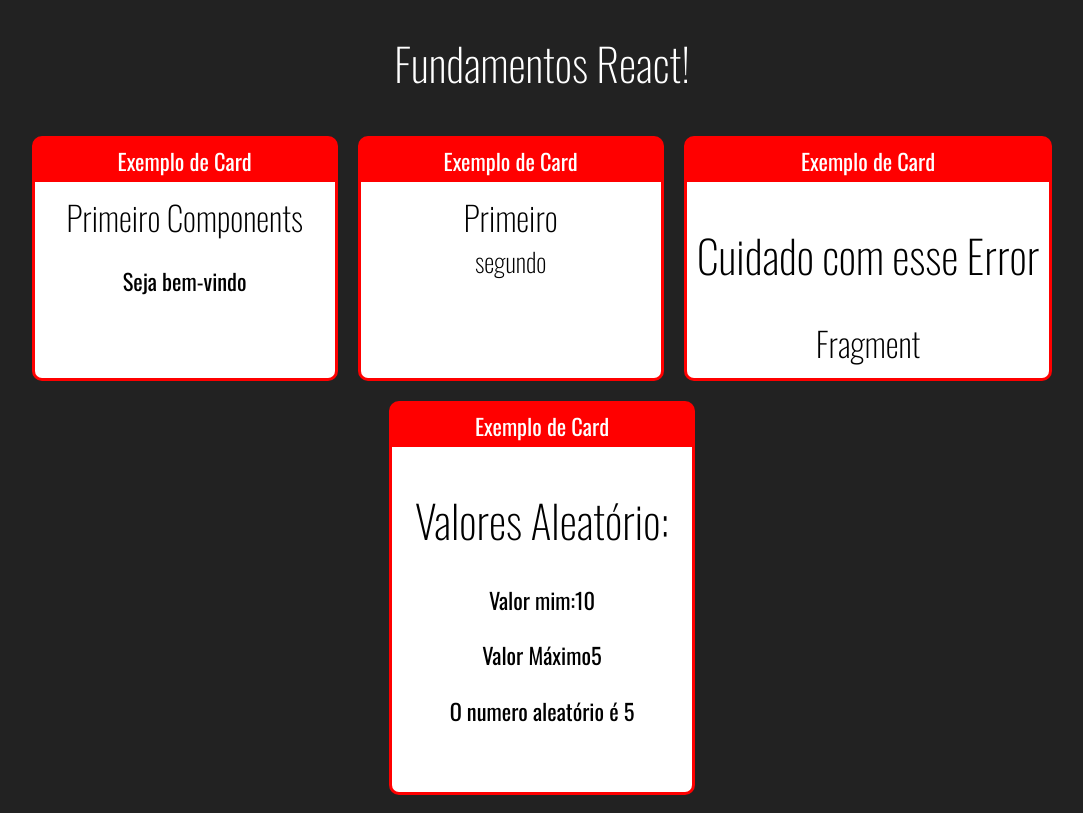
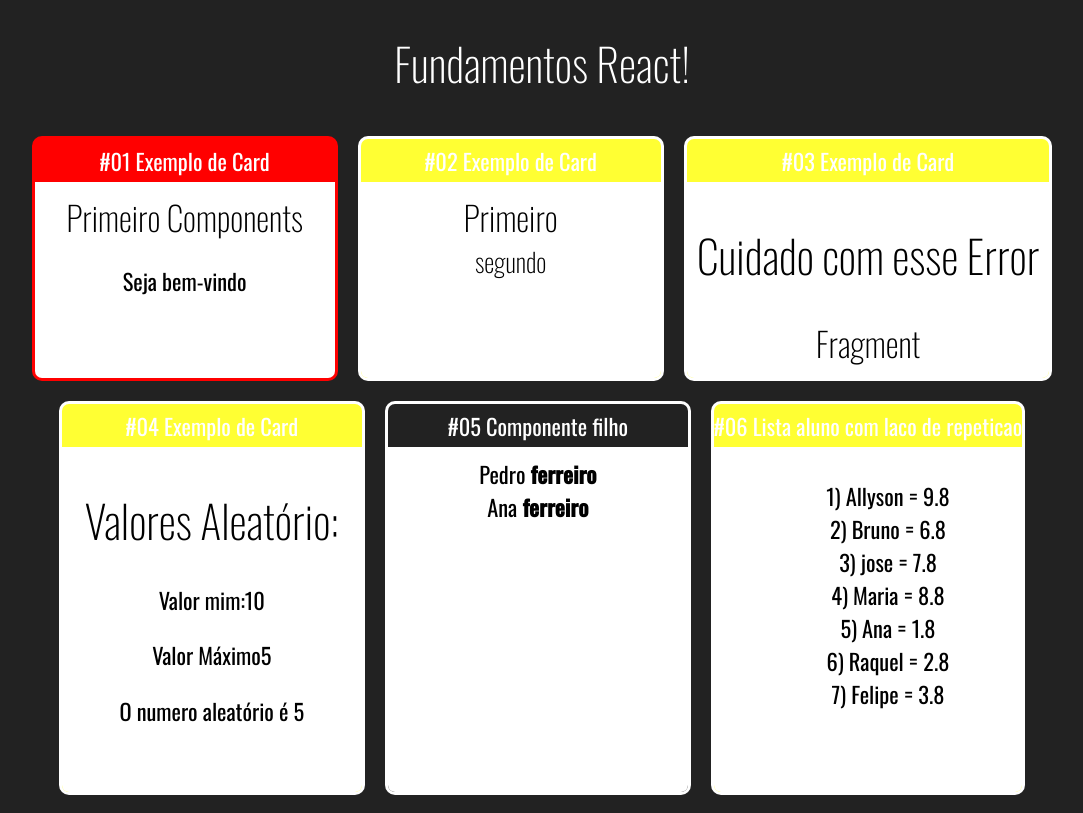
Before and after one commit to Allysonfreitas210695/React.js-coder-cursos, a React (Create React App) app: page / in a window 1280 px wide. Shown: the whole page, without its empty margins (98-1181 px from the left). Built offline with nearby package versions, Linux system fonts and the light colour scheme.

Commit message:
desafios de repeticao

```diff
--- a/src/App.jsx
+++ b/src/App.jsx
@@ -4,7 +4,9 @@
 import Fragment from "./components/basico/Fragment";
 import DesafioAleatorio from "./components/basico/DesafioAleatorio";
 import Card from "./components/Layout/Card";
-
+import Familiar from "./components/basico/Familiar";
+import MembroFamilia from './components/basico/FamiliarMenbro'
+import AlunosLista from "./components/Repeticao/ListAlunos";
 import "./App.css";
 
 export default function App() {
@@ -12,18 +14,34 @@
     <div className="App">
       <h1>Fundamentos React!</h1>
       <div className="Cards">
-        <Card title="Exemplo de Card">
+
+        <Card title="#01 Exemplo de Card" color="#f00">
           <Primeiro />
         </Card>
-        <Card title="Exemplo de Card">
+
+        <Card title="#02 Exemplo de Card">
           <ComParametros title="Primeiro" subtitle="segundo"></ComParametros>
         </Card>
-        <Card title="Exemplo de Card">
+
+        <Card title="#03 Exemplo de Card">
           <Fragment />
         </Card>
-        <Card title="Exemplo de Card">
+
+        <Card title="#04 Exemplo de Card">
           <DesafioAleatorio max={10} min={5} />
         </Card>
+
+        <Card title="#05 Componente filho" color="glue">
+            <Familiar sobrenome="ferreiro">
+                 <MembroFamilia nome="Pedro "/>
+                 <MembroFamilia nome="Ana "/>
+            </Familiar>
+        </Card>
+
+        <Card title="#06 Lista aluno com laco de repeticao">
+          <AlunosLista></AlunosLista>
+        </Card>
+
       </div>
     </div>
   );
--- a/src/components/Layout/Card.css
+++ b/src/components/Layout/Card.css
@@ -1,6 +1,5 @@
 .Card {
-  background: red;
-  border: 3px solid red;
+  border: 3px solid ;
   border-radius: 10px;
   overflow: hidden;
   margin: 10px;
--- a/src/components/Layout/Card.jsx
+++ b/src/components/Layout/Card.jsx
@@ -2,8 +2,13 @@
 import React from "react";
 
 export default function Card(props) {
+  const estilo = {
+    backgroundColor: props.color || '#ff3',
+    borderColor: props.color || 'white'
+  }
+
   return (
-    <div className="Card">
+    <div className="Card" style={estilo}>
       <div className="Title"> {props.title}</div>
       <div className="Content"> {props.children}</div>
     </div>
--- /dev/null
+++ b/src/components/Repeticao/ListAlunos.jsx
@@ -0,0 +1,26 @@
+import React from 'react';
+import alunos from '../data/alunos'
+
+const estilo = {
+  listStyle: 'none'
+}
+
+export default function AlunosLista(){
+
+  const liAlunos = alunos.map((aluno, index)=>{
+        return (
+          <li key={index} style={estilo}>
+            {aluno.id}) {aluno.nome} = {aluno.nota}
+          </li>
+        )
+  })
+
+
+  return(
+    <div>
+      <ul>
+        {liAlunos}
+      </ul>
+    </div>
+  )
+}
--- /dev/null
+++ b/src/components/basico/Familiar.jsx
@@ -0,0 +1,12 @@
+import React from 'react';
+
+
+export default function Familiar(props) {
+  return(
+    <div>
+     {React.Children.map(props.children, (el)=>{
+       return React.cloneElement(el, props)
+     })}
+    </div>
+  )
+}
--- /dev/null
+++ b/src/components/basico/FamiliarMenbro.jsx
@@ -0,0 +1,9 @@
+import React from 'react';
+
+export default function MenbroFamilia(props){
+  return(
+    <div>
+      {props.nome}<strong>{props.sobrenome}</strong>
+    </div>
+  )
+}
--- /dev/null
+++ b/src/components/data/alunos.js
@@ -0,0 +1,11 @@
+const alunos =  [
+  {id: 1, nome:"Allyson", nota: 9.8},
+  {id: 2, nome:"Bruno", nota: 6.8},
+  {id: 3, nome:"jose", nota: 7.8},
+  {id: 4, nome:"Maria", nota: 8.8},
+  {id: 5, nome:"Ana", nota: 1.8},
+  {id: 6, nome:"Raquel", nota: 2.8},
+  {id: 7, nome:"Felipe", nota: 3.8}
+]
+
+export default alunos;
```
